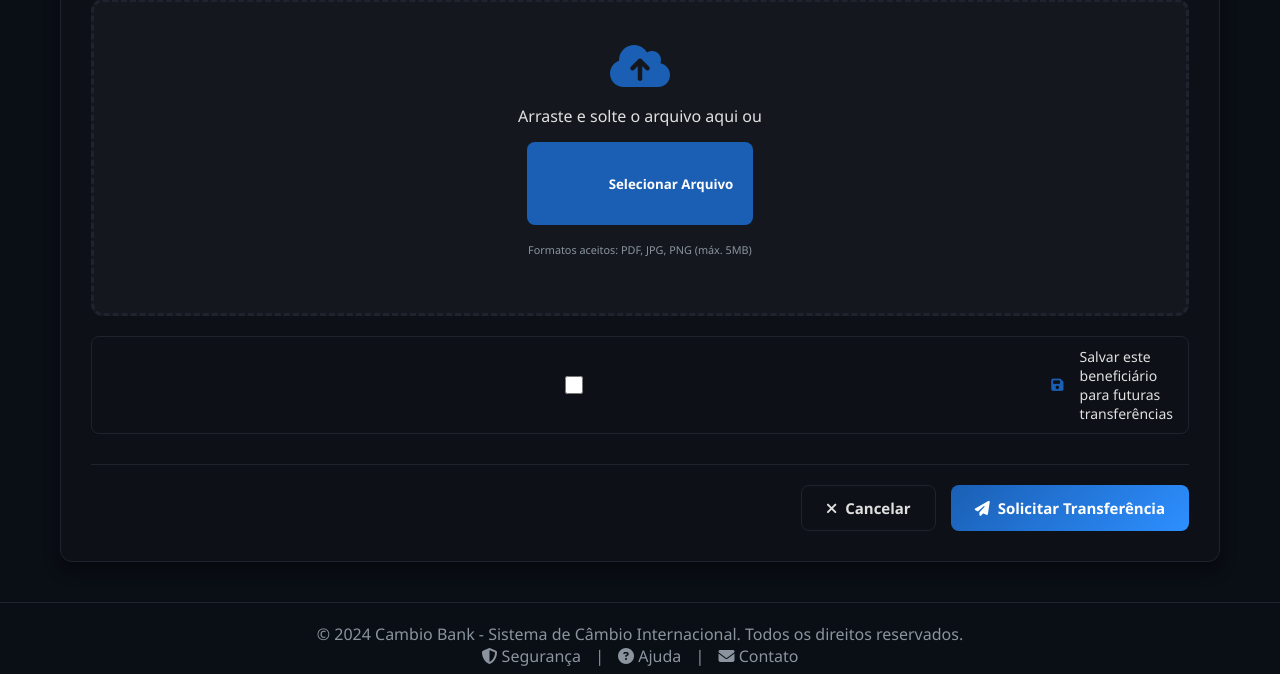
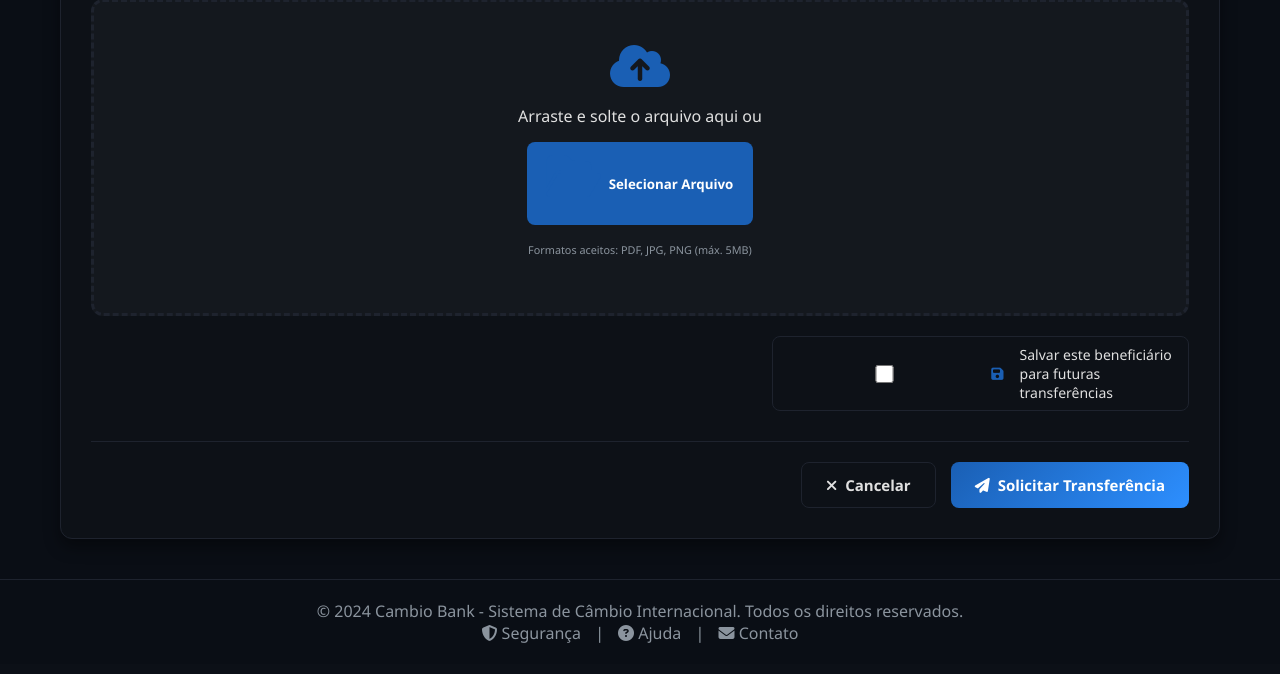
Before and after one commit to edujann/cambio-bank-kivy, a Flask app: page /transferencia in a window 1280 px wide. Shown: the part 1850-2524 px from the top of the page. After the commit the page ends 2493 px from the top, so only its background shows below. Run offline with Flask 3, Linux system fonts and the light colour scheme; the visitor is signed in with stand-in values (Sample User, id 1); data that the repository does not hold is empty.

Commit message:
Ajusta largura do checkbox Salvar Beneficiário para ficar compacto

```diff
--- a/web/templates/transferencia.html
+++ b/web/templates/transferencia.html
@@ -534,13 +534,15 @@
     .form-checkbox {
         display: flex;
         align-items: center;
+        justify-content: flex-end;  /* 🔥 Alinha à direita */
         gap: 10px;
         margin: 20px 0;
-        padding: 10px 15px;
+        padding: 8px 15px;
         background-color: var(--cor-card);
         border: 1px solid var(--cor-borda);
         border-radius: var(--borda-radius-pequeno);
-        transition: all 0.3s ease;
+        width: fit-content;         /* 🔥 Largura apenas do conteúdo */
+        margin-left: auto;          /* 🔥 Empurra para a direita */
     }
 
     .form-checkbox input[type="checkbox"] {
@@ -557,7 +559,6 @@
         cursor: pointer;
         margin: 0;
         font-size: 14px;
-        flex: 1;
     }
 
     .form-checkbox label i {
```
